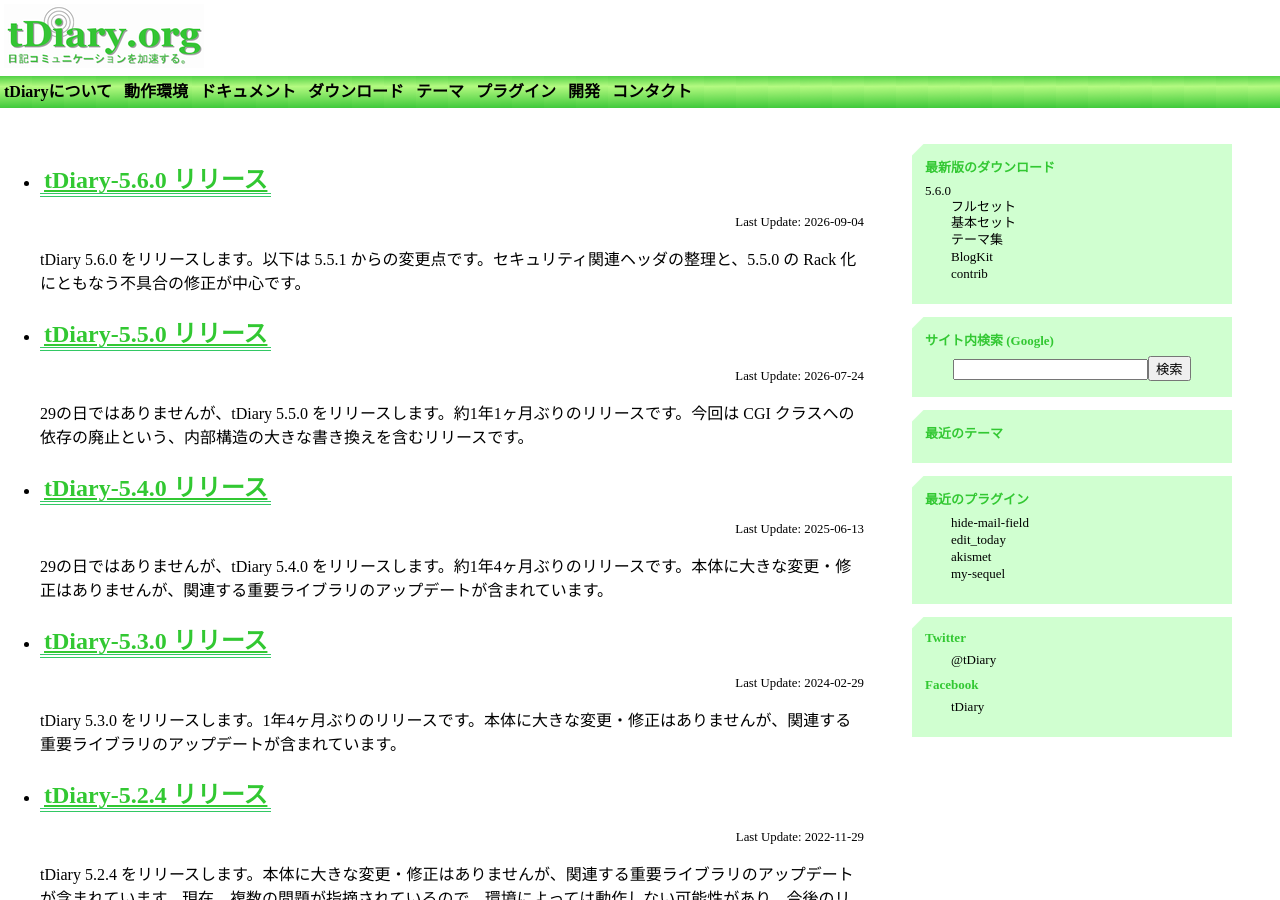
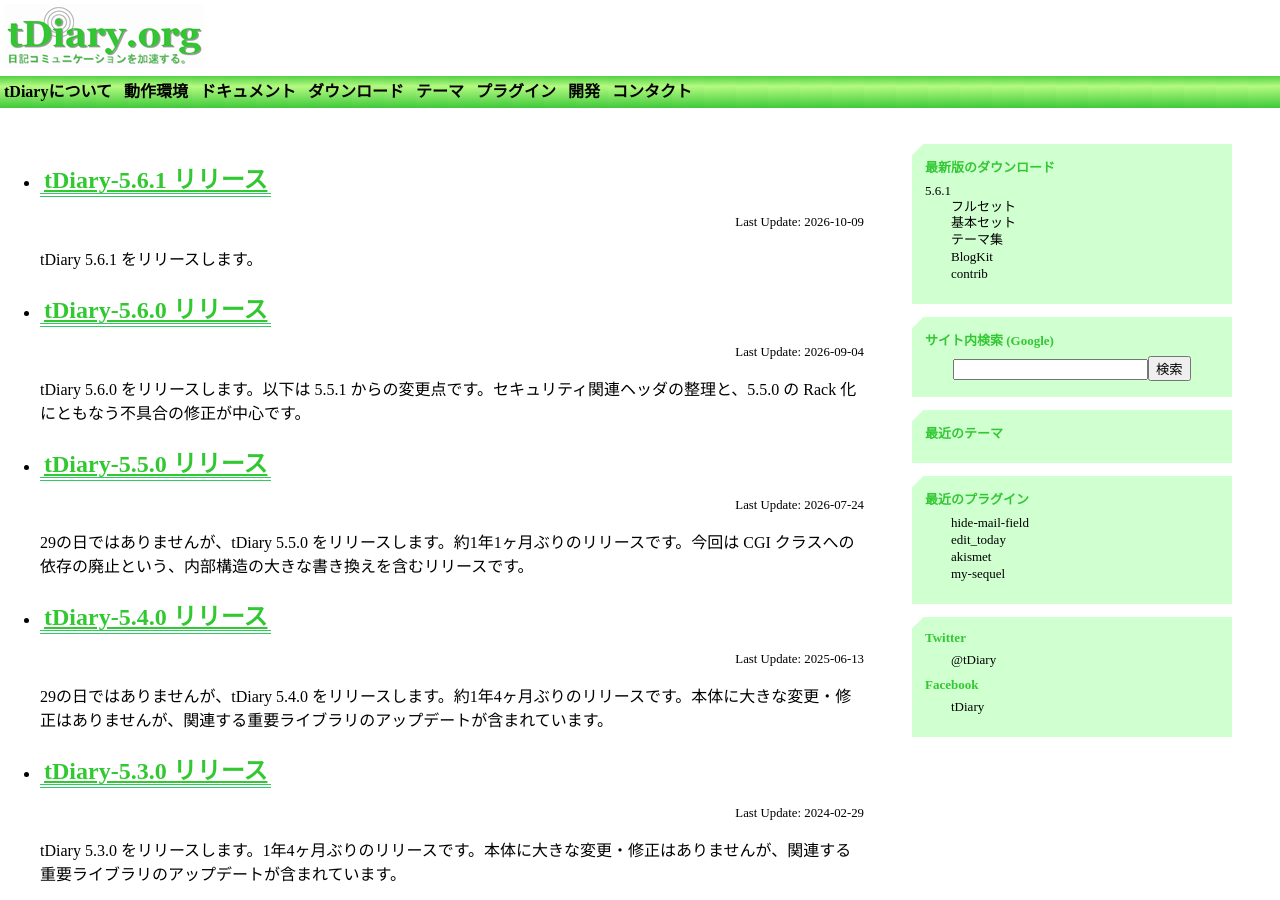
Before and after one commit to tdiary/tdiary.github.io, a Jekyll site: the page built from index.md, in a window 1280 px wide and 900 px high. Built offline with Jekyll 4.4.1, drawn with Linux system fonts in a browser that asks for light colours.

Commit message:
Update site for tDiary 5.6.1

```diff
--- a/_includes/sidebar.html
+++ b/_includes/sidebar.html
@@ -1,13 +1,13 @@
 <div class="sidebar">
 	<div class="block">
 		<h3>最新版のダウンロード</h3>
-			<p>5.6.0</p>
+			<p>5.6.1</p>
 			<ul>
-				<li><a href="https://github.com/tdiary/tdiary-core/releases/download/v5.6.0/tdiary-full-v5.6.0.tar.gz">フルセット</a></li>
-				<li><a href="https://github.com/tdiary/tdiary-core/releases/download/v5.6.0/tdiary-v5.6.0.tar.gz">基本セット</a></li>
-				<li><a href="https://github.com/tdiary/tdiary-core/releases/download/v5.6.0/tdiary-theme-v5.6.0.tar.gz">テーマ集</a></li>
-				<li><a href="https://github.com/tdiary/tdiary-core/releases/download/v5.6.0/tdiary-blogkit-v5.6.0.tar.gz">BlogKit</a></li>
-				<li><a href="https://github.com/tdiary/tdiary-core/releases/download/v5.6.0/tdiary-contrib-v5.6.0.tar.gz">contrib</a></li>
+				<li><a href="https://github.com/tdiary/tdiary-core/releases/download/v5.6.1/tdiary-full-v5.6.1.tar.gz">フルセット</a></li>
+				<li><a href="https://github.com/tdiary/tdiary-core/releases/download/v5.6.1/tdiary-v5.6.1.tar.gz">基本セット</a></li>
+				<li><a href="https://github.com/tdiary/tdiary-core/releases/download/v5.6.1/tdiary-theme-v5.6.1.tar.gz">テーマ集</a></li>
+				<li><a href="https://github.com/tdiary/tdiary-core/releases/download/v5.6.1/tdiary-blogkit-v5.6.1.tar.gz">BlogKit</a></li>
+				<li><a href="https://github.com/tdiary/tdiary-core/releases/download/v5.6.1/tdiary-contrib-v5.6.1.tar.gz">contrib</a></li>
 			</ul>
 	</div>
 
--- /dev/null
+++ b/_posts/2026-10-09-release-5_6_1.md
@@ -0,0 +1,21 @@
+---
+layout: post
+title: tDiary-5.6.1 リリース
+categories:
+  - release
+  - 5.6
+---
+
+tDiary 5.6.1 をリリースします。
+
+## 本体(tdiary-core)の変更点
+* とくになし
+
+## theme (tdiary-theme)の変更点
+* とくになし
+
+## blogkit (tdiary-blogkit)の変更点
+* とくになし
+
+## contrib (tdiary-contrib)の変更点
+* とくになし
```
Also changed, not shown: download.md (+6 -6 lines).
